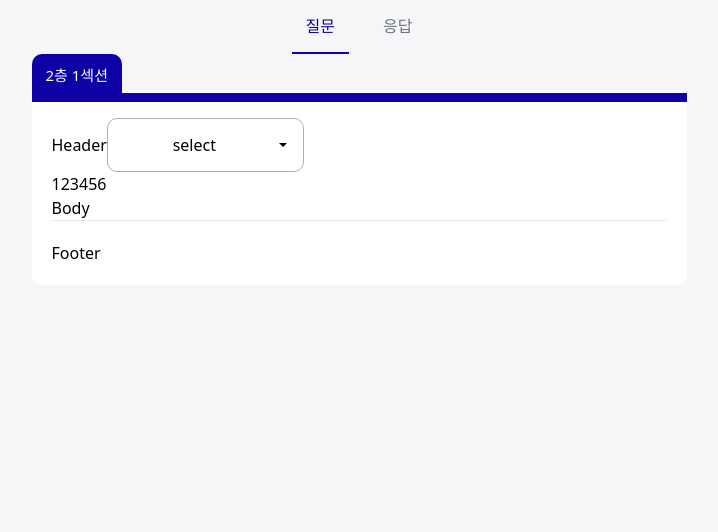
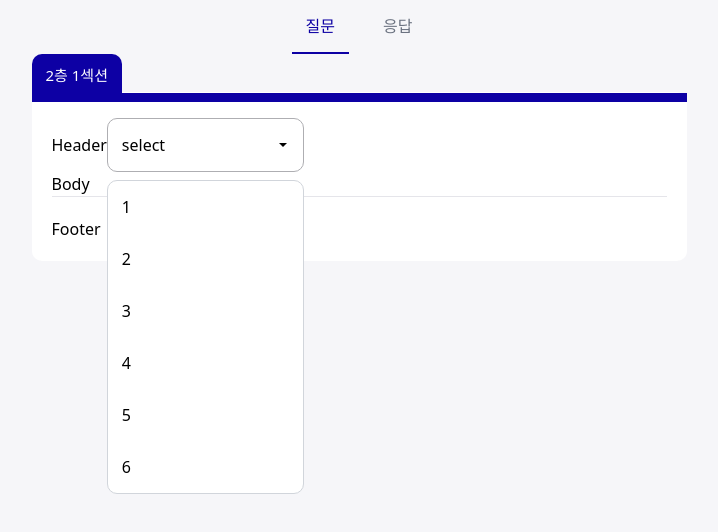
Before and after one commit to gaebonglee/multiForm-survey, a React (Vite) app: page / in a window 1280 px wide. Both pictures are taken after a click on the button "select". Shown: the top 532 px of the page, without its empty margins (281-999 px from the left). Built offline with nearby package versions, Linux system fonts and the light colour scheme.

Commit message:
오류 확인 중

```diff
--- a/src/components/common/Dropdown.tsx
+++ b/src/components/common/Dropdown.tsx
@@ -1,10 +1,12 @@
 import {
   createContext,
   ReactNode,
+  RefObject,
   useCallback,
   useContext,
   useState,
 } from "react";
+import useOutsideClick from "../../hooks/common/useOutsideClick"
 import { IoMdArrowDropdown } from "react-icons/io";
 
 interface DropdownProps<T> {
@@ -43,8 +45,10 @@ export default function Dropdown<T>({
         onChange: handleChange,
       }}
     >
-      <DropdownButton placeholder={placeholder} />
-      <DropdownMenu />
+      <div className="text-left inline-block relative">
+        <DropdownButton placeholder={placeholder} />
+        <DropdownMenu />
+      </div>
     </DropdownContext.Provider>
   );
 }
@@ -67,7 +71,7 @@ function DropdownButton({ placeholder = " select" }: { placeholder?: string }) {
   const { open, options, selected } = useContext(DropdownContext)!;
   return (
     <button
-      className="border border-gray300 rounded-10 min-w-197 p-14 pr-36  relative"
+      className="border border-gray300 rounded-10 min-w-197 p-14 pr-36  relative text-left"
       onClick={open}
     >
       {selected >= 0 ? options[selected].label : placeholder ?? ""}
@@ -79,13 +83,17 @@ function DropdownButton({ placeholder = " select" }: { placeholder?: string }) {
 }
 function DropdownMenu() {
   const context = useContext(DropdownContext);
+  const containerRef = useOutsideClick();
   if (!context) {
     throw new Error("DropdownMenu must be used within a Dropdown.");
   }
 
-  const { opened, options, onChange } = context;
+  const { close, opened, options, onChange } = context;
   return opened ? (
-    <div>
+    <div
+      ref={containerRef as RefObject<HTMLDivElement>}
+      className="absolute left-0 top-62 border border-gray-300 rounded-10 flex flex-col min-w-197 bg-white"
+    >
       {options.map((option, index) => (
         <DropdownMenuItem
           key={`${option.value}`}
@@ -104,5 +112,12 @@ function DropdownMenuItem({
   label: ReactNode;
   onSelect: () => void;
 }) {
-  return <button onClick={onSelect}>{label}</button>;
+  return (
+    <button
+      className="text-left p-14 border-b-1 border-gray-300 last:border-b-0 "
+      onClick={onSelect}
+    >
+      {label}
+    </button>
+  );
 }
--- /dev/null
+++ b/src/hooks/common/useOutsideClick.ts
@@ -0,0 +1,22 @@
+import { useEffect, useRef } from "react";
+
+export default function useOutsideClick(callback: () => void) {
+  const ref = useRef<HTMLElement>(null);
+
+  useEffect(() => {
+    const handleClick = (e: MouseEvent | TouchEvent) => {
+      if (ref.current && !ref.current.contains(e.target as Node)) {
+        callback();
+      }
+    };
+
+    document.addEventListener("mousedown", handleClick);
+    document.addEventListener("touchstart", handleClick);
+
+    return () => {
+      document.addEventListener("mousedown", handleClick);
+      document.addEventListener("touchstart", handleClick);
+    };
+  }, [callback]);
+  return ref;
+}
```
